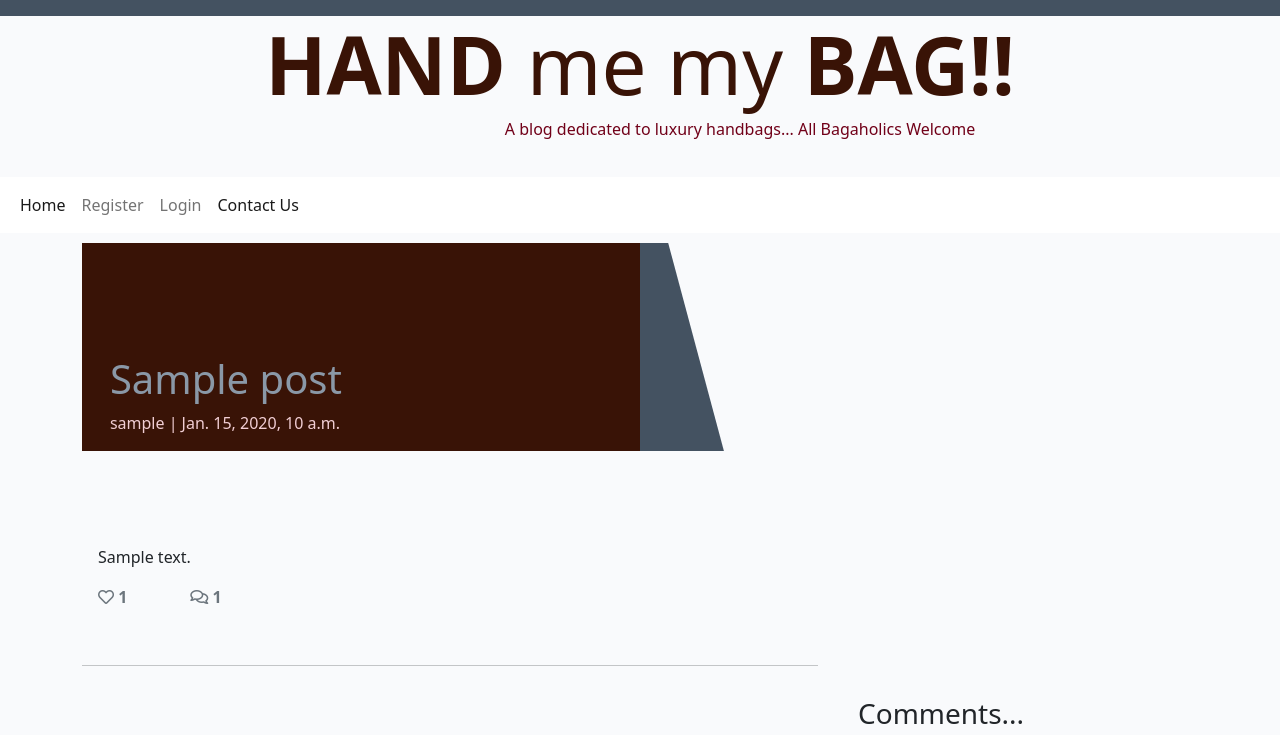
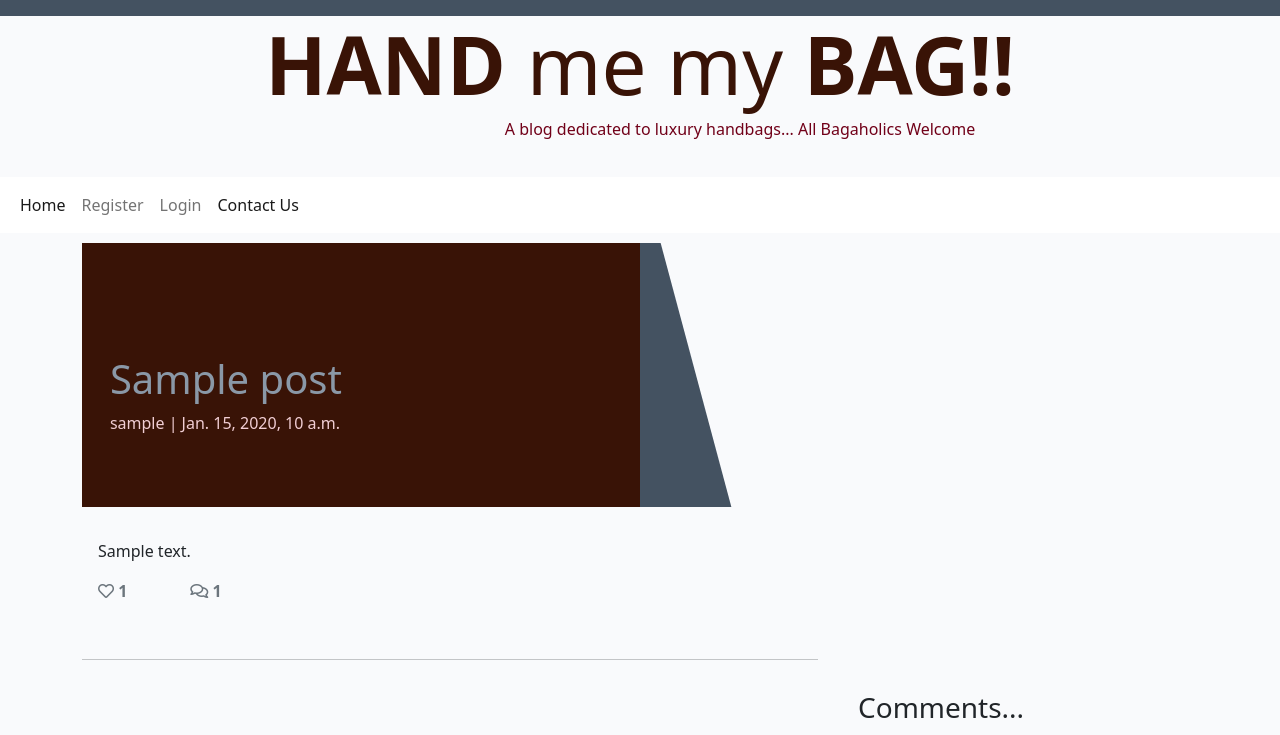
Before and after one commit to Code-Institute-Submissions/JessMair-Hand_Me_My_Bag_JanResub, a Django app: a page that uses templates/base.html in a window 1280 px wide. Shown: the top 735 px of the page. Run offline with Django 3.2, Linux system fonts and the light colour scheme; tables that the repository leaves empty hold one stand-in row (values such as "Sample post"); parts of the project's set-up code (start-up, migrations or seed data) failed here and were passed over; some libraries are stand-ins or nearby versions.

Commit message:
Bootstrap code to allow image to show on smaller screens

```diff
--- a/static/css/style.css
+++ b/static/css/style.css
@@ -74,10 +74,7 @@ body {
 
 .masthead {
     margin-top: 10px;
-    overflow: hidden;
-    position: relative;
     display: inline-block;
-    height: 33vh;
     width: 100%;
 }
 
@@ -90,6 +87,8 @@ body {
 .masthead-image {
     position: relative;
     overflow: hidden;
+    object-fit: cover;
+    height: 33vh;
 }
 
 .masthead-image:after {
--- a/templates/post_detail.html
+++ b/templates/post_detail.html
@@ -10,7 +10,7 @@
                 <!-- Post author goes before the | the post's created date goes after -->
                  <p class="post-subtitle">{{ post.author }} | {{ post.created_on }}</p>
              </div>
-            <div class="d-none d-md-block col-md-6 masthead-image">
+            <div class="col-12 d-md-block col-md-6 masthead-image">
                 <!-- The featured image URL goes in the src attribute  -->
                  {% if "placeholder" in post.featured_image.url %}
                 <img src="#placeholder image" width="100%">
```
Also changed, not shown: templates/base.html (+3 -5 lines).
